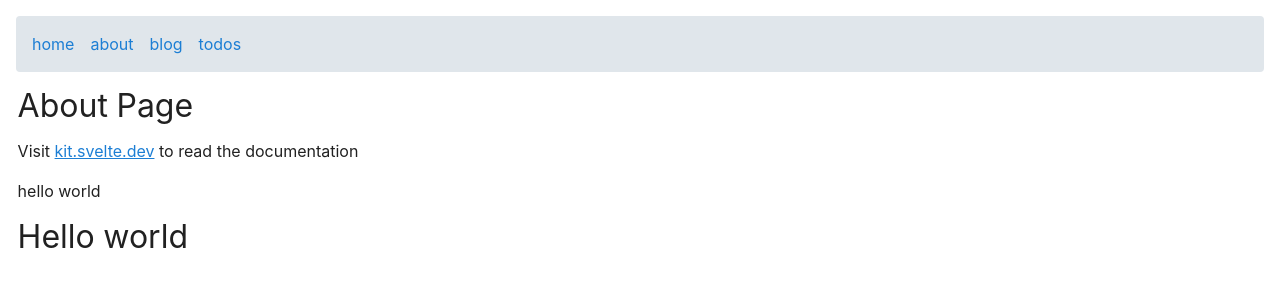
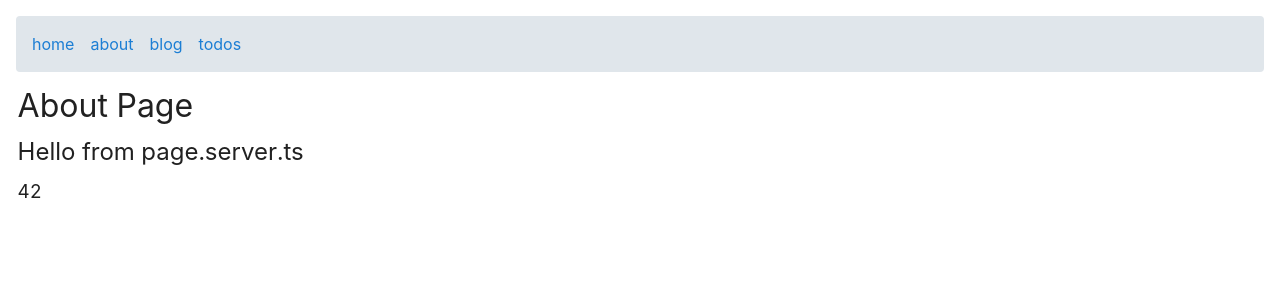
Before and after one commit to skyturtleio/edge-kit, a SvelteKit app: page /about in a window 1280 px wide. Shown: the top 300 px of the page. Built offline with nearby package versions, Linux system fonts and the light colour scheme.

Commit message:
play around with page.ts and page.server.ts in same directory

```diff
--- /dev/null
+++ b/src/routes/about/+page.server.ts
@@ -0,0 +1,8 @@
+import type { PageServerLoad } from "./$types";
+
+export const load = (() => {
+	return {
+		other_message: "Hello from page.server.ts",
+		answer: 42,
+	};
+}) satisfies PageServerLoad;
--- a/src/routes/about/+page.svelte
+++ b/src/routes/about/+page.svelte
@@ -1,5 +1,8 @@
+<script lang="ts">
+	import type { PageData } from './$types';
+	export let data: PageData;
+</script>
+
 <h1>About Page</h1>
-<p>Visit <a href="https://kit.svelte.dev">kit.svelte.dev</a> to read the documentation</p>
-<p>hello world</p>
-
-<h1>Hello world</h1>
+<h2>{data.other_message}</h2>
+<h3>{data.answer}</h3>
```
